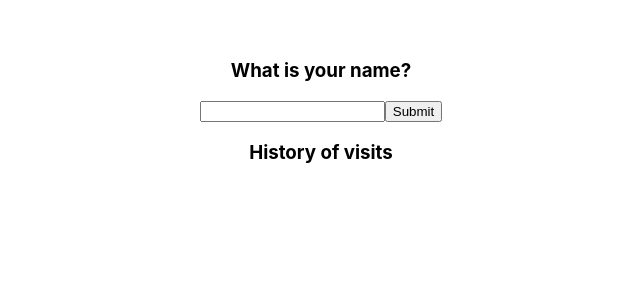
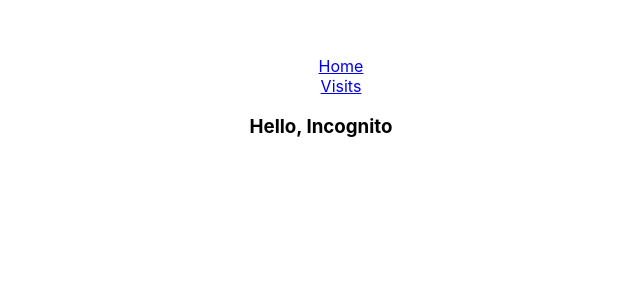
Before and after one commit to amtoss-study/react-demo-2, a React (Create React App) app: page / in a window 1280 px wide. Shown: the top 300 px of the page, without its empty margins (319-959 px from the left). Built offline with nearby package versions, Linux system fonts and the light colour scheme.

Commit message:
Add pages with react-router

```diff
--- a/package.json
+++ b/package.json
@@ -11,8 +11,10 @@
     "@types/node": "^12.0.0",
     "@types/react": "^17.0.0",
     "@types/react-dom": "^17.0.0",
+    "@types/react-router-dom": "^5.1.7",
     "react": "^17.0.2",
     "react-dom": "^17.0.2",
+    "react-router-dom": "^5.2.0",
     "react-scripts": "4.0.3",
     "typescript": "^4.1.2",
     "web-vitals": "^1.0.1"
--- a/src/App.tsx
+++ b/src/App.tsx
@@ -1,33 +1,30 @@
 import React from 'react';
+import {
+  BrowserRouter as Router,
+  Switch,
+  Route,
+} from "react-router-dom";
 
-import NameForm from './components/NameForm';
-import VisitsList from './components/VisitsList';
+import NavBar from './components/NavBar';
+import Home from './pages/Home';
+import Visits from './pages/Visits';
 import { Visit } from './types';
 
 const App = () => {
     const [visits, setVisits] = React.useState<Visit[]>([]);
-    const getVisit = (name: string): Visit => {
-        const timestamp = Date.now();
-        return ({
-            id: timestamp,
-            name,
-            timestamp,
-        });
-    }
+    const lastVisit = visits[visits.length - 1];
     return (
-        <div>
-            <NameForm
-                onSubmit={({ name }) => {
-                    setVisits([...visits, getVisit(name)]);
-                }}
-            />
-            <VisitsList
-                visits={visits}
-                removeVisit={id => {
-                    setVisits(visits.filter(visit => visit.id !== id))
-                }}
-            />
-        </div>
+        <Router>
+            <NavBar />
+            <Switch>
+                <Route path="/visits">
+                    <Visits visits={visits} setVisits={setVisits} />
+                </Route>
+                <Route path="/">
+                    <Home name={lastVisit && lastVisit.name} />
+                </Route>
+            </Switch>
+        </Router>
     );
 }
 
--- /dev/null
+++ b/src/components/NavBar.tsx
@@ -0,0 +1,19 @@
+import React from 'react';
+import { Link } from 'react-router-dom';
+
+const NavBar = () => {
+    return (
+        <nav>
+          <ul>
+            <li>
+              <Link to="/">Home</Link>
+            </li>
+            <li>
+              <Link to="/visits">Visits</Link>
+            </li>
+          </ul>
+        </nav>
+    )
+}
+
+export default NavBar;
--- /dev/null
+++ b/src/pages/Home.tsx
@@ -0,0 +1,7 @@
+import React from 'react';
+
+const Home = ({ name }: { name?: string }) => (
+    <h3>Hello, { name || 'Incognito' }</h3>
+);
+
+export default Home;
--- a/src/components/VisitsList.tsx
+++ b/src/pages/Visits/VisitsList.tsx
@@ -1,6 +1,6 @@
 import React from 'react';
 
-import { Visit } from '../types';
+import { Visit } from '../../types';
 import VisitsListItem from './VisitsListItem';
 
 const VisitsList = ({ visits, removeVisit }: {
--- a/src/components/VisitsListItem.tsx
+++ b/src/pages/Visits/VisitsListItem.tsx
@@ -1,6 +1,6 @@
 import React from 'react';
 
-import { Visit } from '../types';
+import { Visit } from '../../types';
 
 const VisitsListItem = ({ id, timestamp, name, removeVisit }: Visit & {
     removeVisit: (id: number) => void,
--- /dev/null
+++ b/src/pages/Visits/index.tsx
@@ -0,0 +1,36 @@
+import React from 'react';
+
+import { Visit } from '../../types';
+import NameForm from '../../components/NameForm';
+import VisitsList from './VisitsList';
+
+const Visits = ({ visits, setVisits }: {
+    visits: Visit[],
+    setVisits: (visits: Visit[]) => void
+}) => {
+    const getVisit = (name: string): Visit => {
+        const timestamp = Date.now();
+        return ({
+            id: timestamp,
+            name,
+            timestamp,
+        });
+    }
+    return (
+        <div>
+            <NameForm
+                onSubmit={({ name }) => {
+                    setVisits([...visits, getVisit(name)]);
+                }}
+            />
+            <VisitsList
+                visits={visits}
+                removeVisit={id => {
+                    setVisits(visits.filter(visit => visit.id !== id))
+                }}
+            />
+        </div>
+    );
+}
+
+export default Visits;
```
Also changed, not shown: 1 other file (tests, documents, lock files or other folders).
